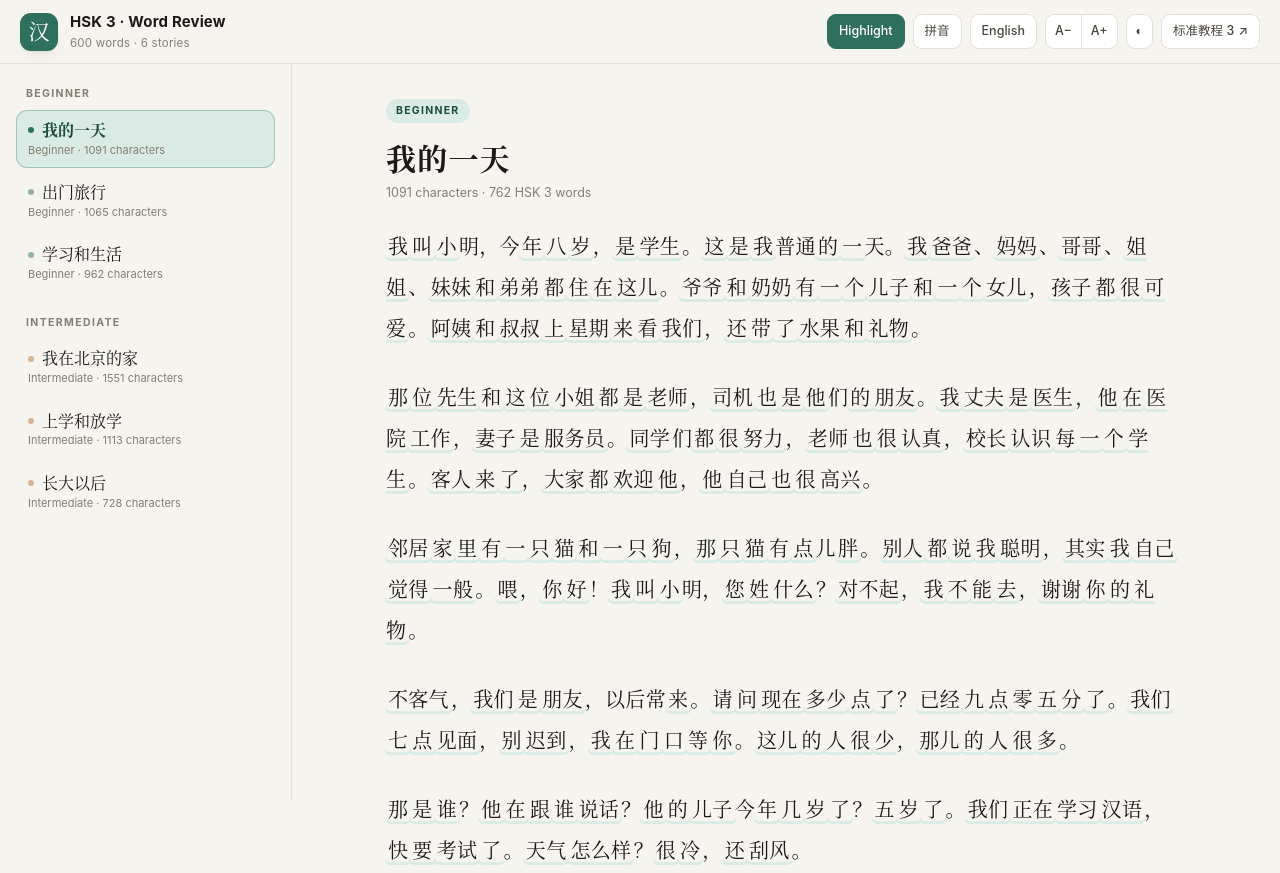
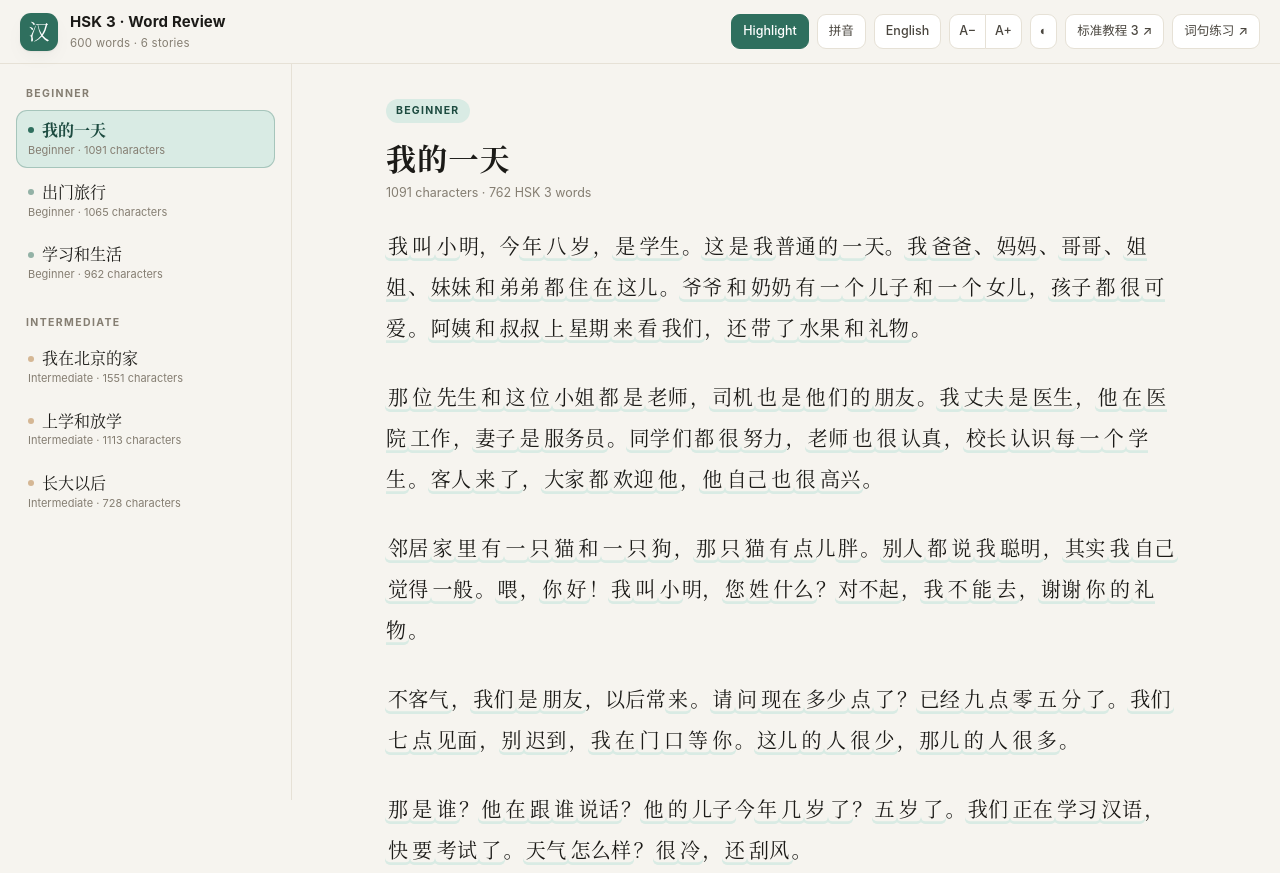
Before and after one commit to mdmohsin109/hsk3-review, a plain HTML site: page index.html in a window 1280 px wide. Shown: the top 873 px of the page. Drawn offline with Linux system fonts and the light colour scheme.

Commit message:
Link to the new word practice site

```diff
--- a/index.html
+++ b/index.html
@@ -36,6 +36,9 @@
     <a class="tool link" href="https://mdmohsin109.github.io/hsk3-book/" target="_blank" rel="noopener">
       <span class="tool-label">标准教程 3</span> ↗
     </a>
+    <a class="tool link" href="https://mdmohsin109.github.io/hsk3-practice/" target="_blank" rel="noopener">
+      <span class="tool-label">词句练习</span> ↗
+    </a>
   </div>
 </header>
 
```
